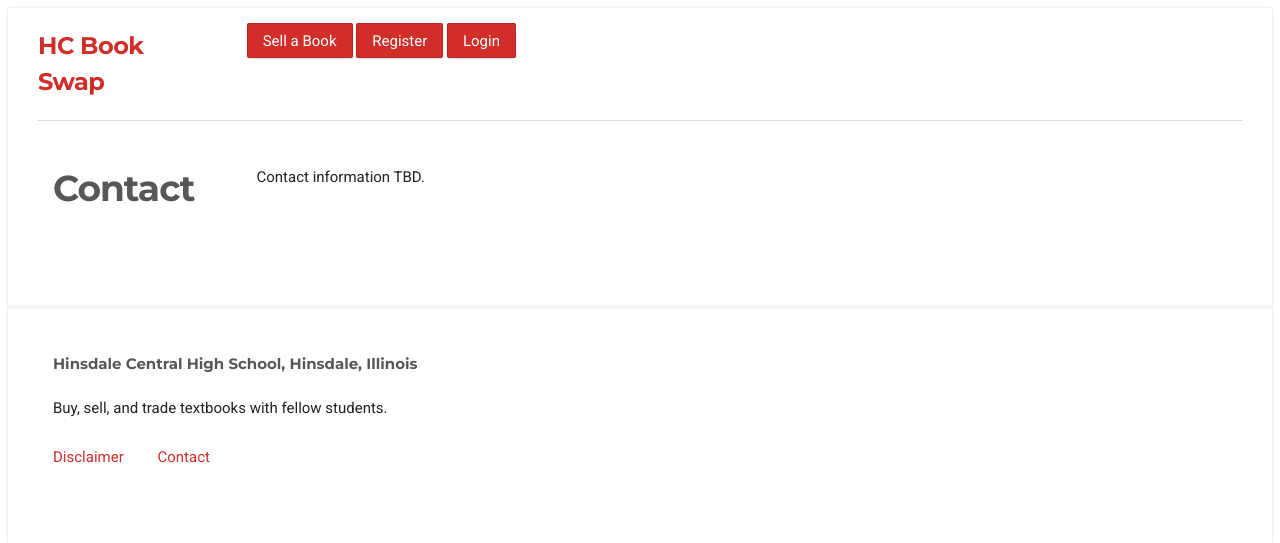
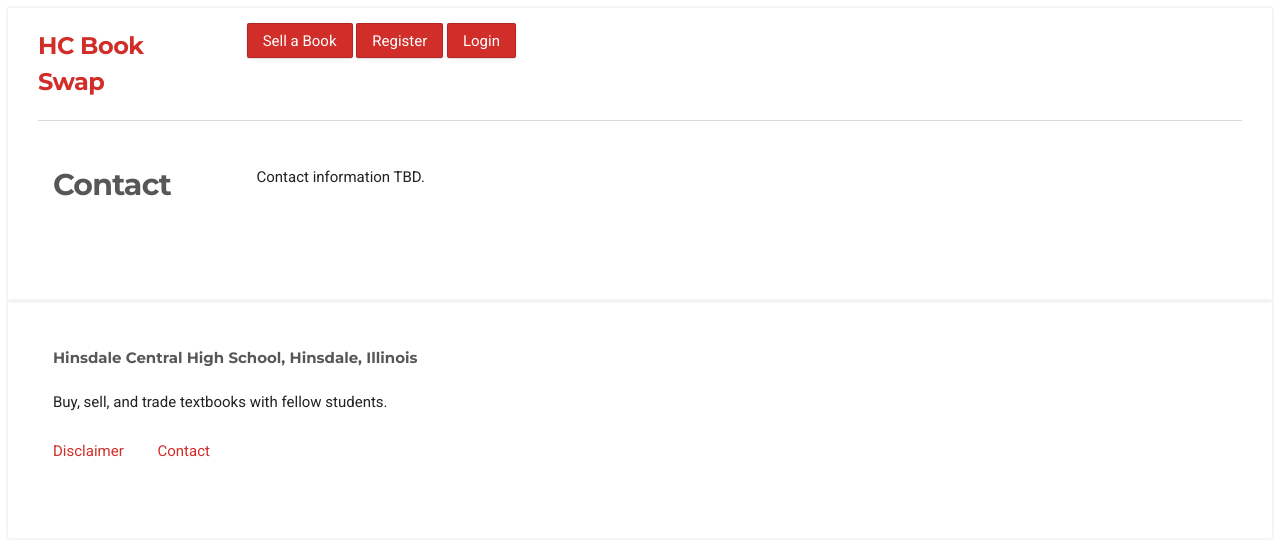
Before and after one commit to somair/hc_book_swap, a Django app: page /contact/ in a window 1280 px wide. Shown: the top 543 px of the page. Run offline with Django 3.2, Linux system fonts and the light colour scheme; parts of the project's set-up code (start-up, migrations or seed data) failed here and were passed over.

Commit message:
templates: Fix static heading tag

```diff
--- a/templates/static_pages/contact.html
+++ b/templates/static_pages/contact.html
@@ -5,7 +5,7 @@
 {% block body %}
   <div class="row">
     <div class="two columns">
-      <h3 class="secondary-heading">Contact</h3>
+      <h4 class="secondary-heading">Contact</h3>
     </div>
     <div class="ten columns">
         <p>Contact information TBD.</p>
--- a/templates/static_pages/disclaimer.html
+++ b/templates/static_pages/disclaimer.html
@@ -5,7 +5,7 @@
 {% block body %}
   <div class="row">
     <div class="two columns">
-      <h3 class="secondary-heading">Disclaimer</h3>
+      <h4 class="secondary-heading">Disclaimer</h3>
     </div>
     <div class="ten columns">
         <p>Disclaimer information TBD.</p>
```
